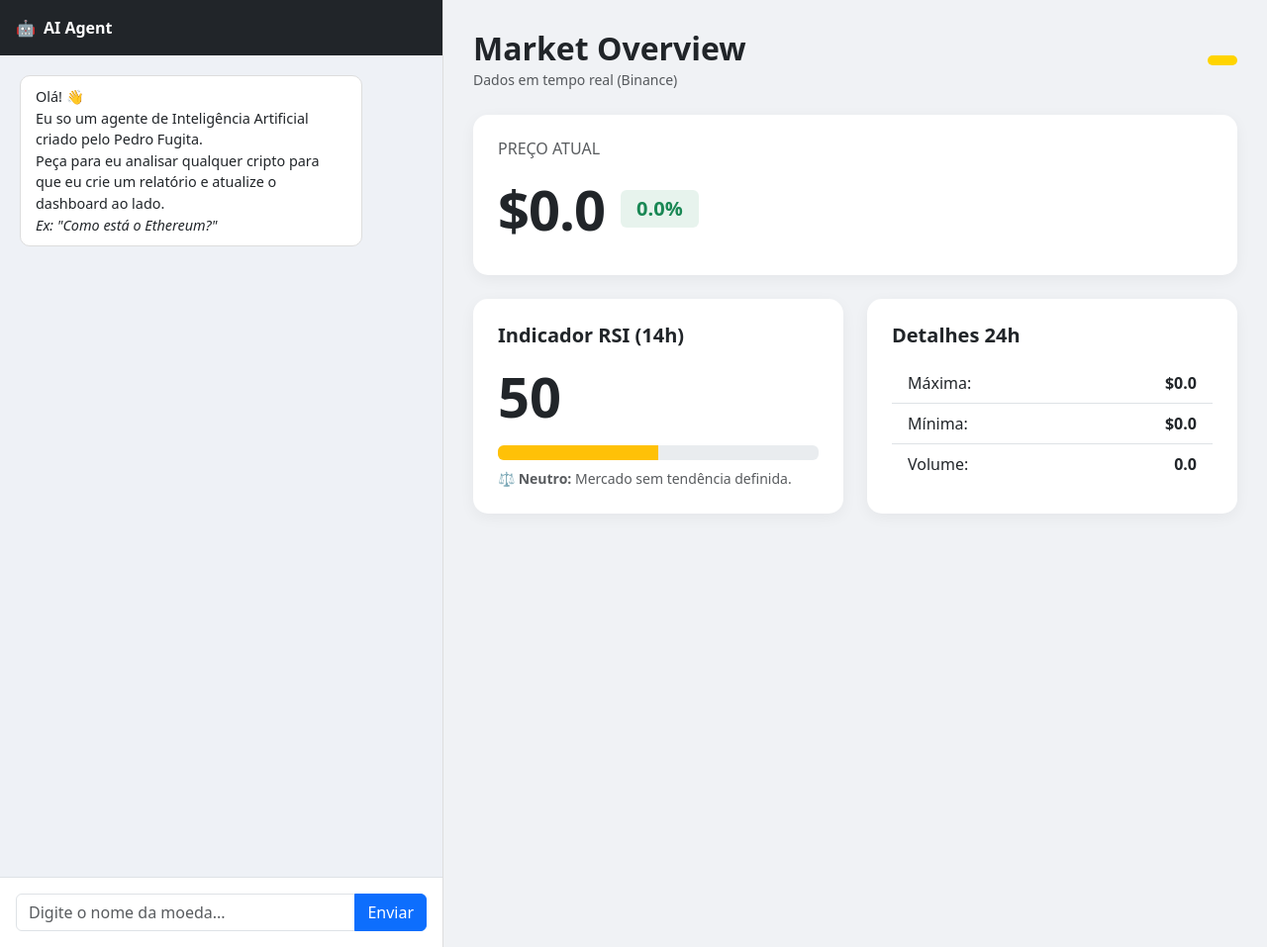
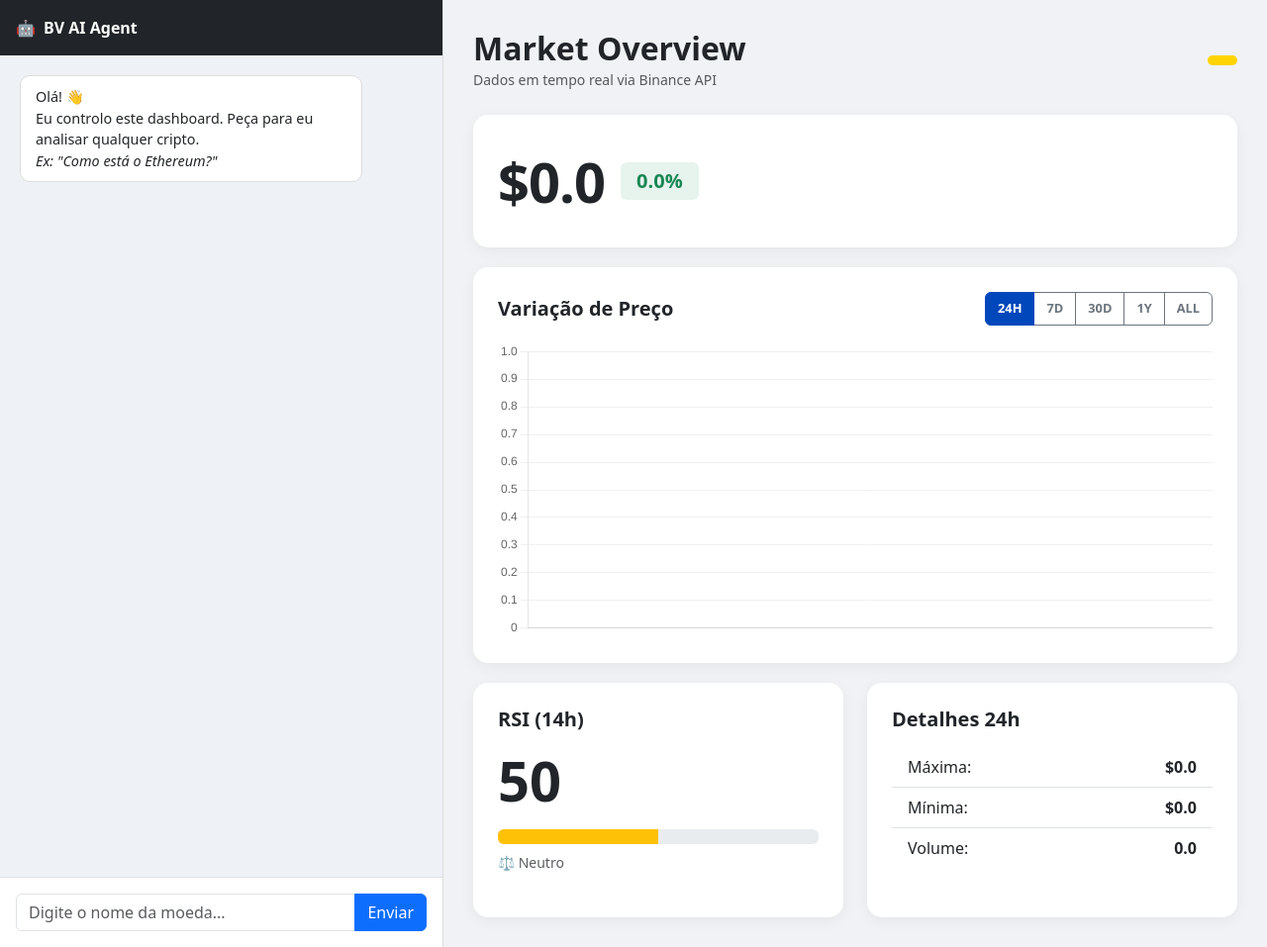
Before and after one commit to pedrofugita/crypto-agent, a Django app: page / in a window 1280 px wide. Shown: the whole page at 99% size. Run offline with Django 5.2, Linux system fonts and the light colour scheme; data that the repository does not hold is empty; some libraries are stand-ins or nearby versions.

Commit message:
Feature: adição do gráfico de valor em relação ao tempo.

```diff
--- a/core/urls.py
+++ b/core/urls.py
@@ -1,9 +1,10 @@
 from django.contrib import admin
 from django.urls import path
-from crypto.views import index, get_bot_response
+from crypto.views import index, get_bot_response, get_chart_data
 
 urlpatterns = [
     path('admin/', admin.site.urls),
     path('', index, name='home'),
     path('api/chat/', get_bot_response, name='api_chat'),
+    path('api/chart/', get_chart_data, name='api_chart'),
 ]
--- a/crypto/templates/dashboard.html
+++ b/crypto/templates/dashboard.html
@@ -3,50 +3,46 @@
 <head>
     <meta charset="UTF-8">
     <meta name="viewport" content="width=device-width, initial-scale=1.0">
-    <title>Crypto Agent AI</title>
+    <title>BV Intelligent Terminal</title>
     <link href="https://cdn.jsdelivr.net/npm/bootstrap@5.3.0/dist/css/bootstrap.min.css" rel="stylesheet">
+    <script src="https://cdn.jsdelivr.net/npm/chart.js"></script>
     <style>
         body { background-color: #f0f2f5; height: 100vh; overflow: hidden; }
         .main-container { height: 100vh; display: flex; }
-
-        /* Coluna da Esquerda (Chat) */
         .chat-sidebar { width: 35%; background: white; border-right: 1px solid #ddd; display: flex; flex-direction: column; }
         .chat-messages { flex: 1; overflow-y: auto; padding: 20px; background: #eef1f6; }
         .message { padding: 10px 15px; margin-bottom: 10px; border-radius: 10px; max-width: 85%; font-size: 0.9rem; }
         .user-msg { background: #0047bb; color: white; align-self: flex-end; margin-left: auto; }
         .bot-msg { background: white; border: 1px solid #ddd; align-self: flex-start; }
-
-        /* Coluna da Direita (Dashboard) */
         .dashboard-content { width: 65%; padding: 30px; overflow-y: auto; }
-        .big-card { background: white; border-radius: 15px; padding: 25px; box-shadow: 0 4px 15px rgba(0,0,0,0.05); transition: all 0.3s; }
+        .big-card { background: white; border-radius: 15px; padding: 25px; box-shadow: 0 4px 15px rgba(0,0,0,0.05); transition: all 0.3s; margin-bottom: 20px; }
         .price-display { font-size: 3.5rem; font-weight: 800; letter-spacing: -1px; }
         .symbol-badge { background: #ffd400; color: #000; padding: 5px 15px; border-radius: 20px; font-weight: bold; text-transform: uppercase; }
+        /* Estilo dos botões de gráfico */
+        .chart-btn { font-size: 0.8rem; font-weight: 600; }
+        .chart-btn.active { background-color: #0047bb; color: white; border-color: #0047bb; }
     </style>
 </head>
 <body>
 
 <div class="container-fluid p-0 main-container">
-
     <div class="chat-sidebar">
         <div class="p-3 bg-dark text-white d-flex align-items-center gap-2">
-            <span>🤖</span> <strong>AI Agent</strong>
+            <span>🤖</span> <strong>BV AI Agent</strong>
         </div>
-
         <div class="chat-messages" id="chat-box">
             <div class="message bot-msg">
-                Olá! 👋 <br>Eu so um agente de Inteligência Artificial criado pelo Pedro Fugita.
-                <br> Peça para eu analisar qualquer cripto para que eu crie um relatório e atualize o dashboard ao lado.<br>
+                Olá! 👋 <br>Eu controlo este dashboard. Peça para eu analisar qualquer cripto.<br>
                 <em>Ex: "Como está o Ethereum?"</em>
             </div>
         </div>
-
         <div class="p-3 bg-white border-top">
             <div class="input-group">
                 <input type="text" id="user-input" class="form-control" placeholder="Digite o nome da moeda..." onkeypress="handleEnter(event)">
                 <button class="btn btn-primary" onclick="sendMessage()">Enviar</button>
             </div>
             <div id="loading" class="text-center mt-2 small text-muted" style="display:none;">
-                Consultando mercado... ⏳
+                Consultando Binance & Gemini... ⏳
             </div>
         </div>
     </div>
@@ -55,15 +51,14 @@
         <div class="d-flex justify-content-between align-items-center mb-4">
             <div>
                 <h2 class="fw-bold mb-0">Market Overview</h2>
-                <small class="text-muted">Dados em tempo real (Binance)</small>
+                <small class="text-muted">Dados em tempo real via Binance API</small>
             </div>
             <span class="symbol-badge" id="live-symbol">{{ data.symbol }}</span>
         </div>
 
-        <div class="row mb-4">
+        <div class="row">
             <div class="col-12">
                 <div class="big-card">
-                    <h6 class="text-muted text-uppercase">Preço Atual</h6>
                     <div class="d-flex align-items-center gap-3">
                         <div class="price-display" id="live-price">${{ data.price }}</div>
                         <div id="live-change-container" class="px-3 py-1 rounded fs-5 fw-bold
@@ -76,36 +71,43 @@
         </div>
 
         <div class="row">
+            <div class="col-12">
+                <div class="big-card">
+                    <div class="d-flex justify-content-between align-items-center mb-3">
+                        <h5 class="fw-bold m-0">Variação de Preço</h5>
+                        <div class="btn-group" role="group">
+                            <button type="button" class="btn btn-outline-secondary chart-btn active" onclick="loadChart('24h', this)">24H</button>
+                            <button type="button" class="btn btn-outline-secondary chart-btn" onclick="loadChart('7d', this)">7D</button>
+                            <button type="button" class="btn btn-outline-secondary chart-btn" onclick="loadChart('30d', this)">30D</button>
+                            <button type="button" class="btn btn-outline-secondary chart-btn" onclick="loadChart('1y', this)">1Y</button>
+                            <button type="button" class="btn btn-outline-secondary chart-btn" onclick="loadChart('all', this)">ALL</button>
+                        </div>
+                    </div>
+                    <div style="height: 300px;">
+                        <canvas id="priceChart"></canvas>
+                    </div>
+                </div>
+            </div>
+        </div>
+
+        <div class="row">
             <div class="col-md-6">
                 <div class="big-card h-100">
-                    <h5 class="fw-bold mb-3">Indicador RSI (14h)</h5>
+                    <h5 class="fw-bold mb-3">RSI (14h)</h5>
                     <h2 class="display-4 fw-bold mb-3" id="live-rsi-val">{{ data.rsi }}</h2>
-
                     <div class="progress" style="height: 15px;">
-                        <div id="rsi-bar" class="progress-bar" role="progressbar"
-                             style="width: {{ data.rsi }}%;"
-                             aria-valuenow="{{ data.rsi }}" aria-valuemin="0" aria-valuemax="100">
-                        </div>
+                        <div id="rsi-bar" class="progress-bar" role="progressbar" style="width: {{ data.rsi }}%;"></div>
                     </div>
-                    <small class="text-muted mt-2 d-block" id="rsi-status">
-                        Aguardando análise...
-                    </small>
+                    <small class="text-muted mt-2 d-block" id="rsi-status">Aguardando...</small>
                 </div>
             </div>
-
             <div class="col-md-6">
                 <div class="big-card h-100">
                     <h5 class="fw-bold mb-3">Detalhes 24h</h5>
                     <ul class="list-group list-group-flush">
-                        <li class="list-group-item d-flex justify-content-between">
-                            <span>Máxima:</span> <strong id="live-high">${{ data.high }}</strong>
-                        </li>
-                        <li class="list-group-item d-flex justify-content-between">
-                            <span>Mínima:</span> <strong id="live-low">${{ data.low }}</strong>
-                        </li>
-                        <li class="list-group-item d-flex justify-content-between">
-                            <span>Volume:</span> <strong id="live-vol">{{ data.volume }}</strong>
-                        </li>
+                        <li class="list-group-item d-flex justify-content-between"><span>Máxima:</span> <strong id="live-high">${{ data.high }}</strong></li>
+                        <li class="list-group-item d-flex justify-content-between"><span>Mínima:</span> <strong id="live-low">${{ data.low }}</strong></li>
+                        <li class="list-group-item d-flex justify-content-between"><span>Volume:</span> <strong id="live-vol">{{ data.volume }}</strong></li>
                     </ul>
                 </div>
             </div>
@@ -114,9 +116,69 @@
 </div>
 
 <script>
-    // Inicializa a cor da barra RSI ao carregar
-    updateRsiColor({{ data.rsi }});
+    let currentSymbol = "{{ data.symbol }}";
+    let myChart = null; // Variável global para o gráfico
 
+    // Inicialização
+    document.addEventListener('DOMContentLoaded', () => {
+        updateRsiColor({{ data.rsi }});
+        loadChart('24h', null); // Carrega gráfico inicial
+    });
+
+    // --- FUNÇÃO DO GRÁFICO ---
+    async function loadChart(period, btnElement) {
+        // Atualiza botões visuais
+        if (btnElement) {
+            document.querySelectorAll('.chart-btn').forEach(b => b.classList.remove('active'));
+            btnElement.classList.add('active');
+        }
+
+        // Busca dados na nossa API nova
+        const response = await fetch(`/api/chart/?symbol=${currentSymbol}&period=${period}`);
+        const result = await response.json();
+        const prices = result.data.map(d => d.price);
+        const labels = result.data.map(d => d.time);
+
+        // Renderiza
+        const ctx = document.getElementById('priceChart').getContext('2d');
+
+        // Se já existe gráfico, destrói para criar o novo
+        if (myChart) myChart.destroy();
+
+        // Cria gradiente bonito (Estilo Banco)
+        let gradient = ctx.createLinearGradient(0, 0, 0, 400);
+        gradient.addColorStop(0, 'rgba(0, 71, 187, 0.3)'); // Azul BV
+        gradient.addColorStop(1, 'rgba(0, 71, 187, 0)');
+
+        myChart = new Chart(ctx, {
+            type: 'line',
+            data: {
+                labels: labels,
+                datasets: [{
+                    label: 'Preço (USD)',
+                    data: prices,
+                    borderColor: '#0047bb',
+                    backgroundColor: gradient,
+                    borderWidth: 2,
+                    pointRadius: 0, // Remove bolinhas para linha limpa
+                    fill: true,
+                    tension: 0.1 // Linha levemente curva
+                }]
+            },
+            options: {
+                responsive: true,
+                maintainAspectRatio: false,
+                plugins: { legend: { display: false } }, // Esconde legenda feia
+                scales: {
+                    x: { grid: { display: false }, ticks: { maxTicksLimit: 8 } },
+                    y: { grid: { color: '#f0f0f0' } }
+                },
+                interaction: { intersect: false, mode: 'index' }
+            }
+        });
+    }
+
+    // --- FUNÇÕES DO CHAT (IGUAIS ANTES) ---
     function handleEnter(e) { if (e.key === 'Enter') sendMessage(); }
 
     async function sendMessage() {
@@ -124,10 +186,8 @@
         const text = input.value.trim();
         const chatBox = document.getElementById('chat-box');
         const loading = document.getElementById('loading');
-
         if (!text) return;
 
-        // Adiciona msg do usuário
         chatBox.innerHTML += `<div class="message user-msg">${text}</div>`;
         input.value = '';
         loading.style.display = 'block';
@@ -139,25 +199,22 @@
                 body: JSON.stringify({ message: text })
             });
             const data = await res.json();
-
-            // Adiciona resposta do Bot
             chatBox.innerHTML += `<div class="message bot-msg">${data.response}</div>`;
 
-            // SE A API TROUXE DADOS NOVOS, ATUALIZA O DASHBOARD (MÁGICA AQUI)
             if (data.update_dashboard && data.data) {
                 updateDashboard(data.data);
             }
-
         } catch (err) {
-            chatBox.innerHTML += `<div class="message bot-msg text-danger">Erro de conexão.</div>`;
+            chatBox.innerHTML += `<div class="message bot-msg text-danger">Erro.</div>`;
         }
-
         loading.style.display = 'none';
         chatBox.scrollTop = chatBox.scrollHeight;
     }
 
     function updateDashboard(data) {
-        // 1. Atualiza Textos
+        currentSymbol = data.symbol; // Atualiza símbolo global
+
+        // Atualiza textos
         document.getElementById('live-symbol').innerText = data.symbol;
         document.getElementById('live-price').innerText = "$" + data.price;
         document.getElementById('live-change').innerText = data.change_percent;
@@ -166,36 +223,33 @@
         document.getElementById('live-low').innerText = "$" + data.low;
         document.getElementById('live-vol').innerText = data.volume;
 
-        // 2. Atualiza Cores e Barras (Dinâmico)
+        // Atualiza cor da variação
         const changeContainer = document.getElementById('live-change-container');
-        if (data.change_percent < 0) {
-            changeContainer.className = "px-3 py-1 rounded fs-5 fw-bold bg-danger bg-opacity-10 text-danger";
-        } else {
-            changeContainer.className = "px-3 py-1 rounded fs-5 fw-bold bg-success bg-opacity-10 text-success";
-        }
+        changeContainer.className = data.change_percent < 0
+            ? "px-3 py-1 rounded fs-5 fw-bold bg-danger bg-opacity-10 text-danger"
+            : "px-3 py-1 rounded fs-5 fw-bold bg-success bg-opacity-10 text-success";
 
-        // 3. Atualiza Barra RSI
-        const rsiBar = document.getElementById('rsi-bar');
-        rsiBar.style.width = data.rsi + "%";
+        // Atualiza RSI
+        document.getElementById('rsi-bar').style.width = data.rsi + "%";
         updateRsiColor(data.rsi);
+
+        // RECARREGA O GRÁFICO AUTOMATICAMENTE COM O NOVO ATIVO
+        loadChart('24h', document.querySelector('.chart-btn'));
     }
 
     function updateRsiColor(value) {
         const bar = document.getElementById('rsi-bar');
         const status = document.getElementById('rsi-status');
-
-        // Remove classes antigas
-        bar.classList.remove('bg-success', 'bg-danger', 'bg-warning', 'text-dark');
-
+        bar.className = 'progress-bar';
         if (value > 70) {
             bar.classList.add('bg-danger');
-            status.innerHTML = "🔥 <strong>Sobrecomprado:</strong> Alta probabilidade de correção (Venda).";
+            status.innerHTML = "🔥 Sobrecomprado";
         } else if (value < 30) {
             bar.classList.add('bg-success');
-            status.innerHTML = "💎 <strong>Sobrevendido:</strong> O preço está descontado (Compra).";
+            status.innerHTML = "💎 Sobrevendido";
         } else {
             bar.classList.add('bg-warning');
-            status.innerHTML = "⚖️ <strong>Neutro:</strong> Mercado sem tendência definida.";
+            status.innerHTML = "⚖️ Neutro";
         }
     }
 </script>
--- a/crypto/views.py
+++ b/crypto/views.py
@@ -3,7 +3,7 @@ from django.http import JsonResponse
 from django.views.decorators.csrf import csrf_exempt
 import json
 import markdown
-from .services import get_binance_data, get_ai_analysis, extract_symbol_from_text
+from .services import get_binance_data, get_ai_analysis, extract_symbol_from_text, get_historical_candles
 
 def index(request):
     """
@@ -62,3 +62,26 @@ def get_bot_response(request):
             return JsonResponse({'response': f"Erro interno: {str(e)}", 'update_dashboard': False})
 
     return JsonResponse({'error': 'Bad Request'}, status=400)
+
+@csrf_exempt
+def get_chart_data(request):
+    symbol = request.GET.get('symbol', 'BTCUSDT')
+    period = request.GET.get('period', '24h') # Padrão: Últimas 24h
+
+    # Lógica de mapeamento: Botão -> Configuração da Binance
+    # Se o usuário pede "24h", mostramos velas de 1h.
+    # Se pede "1M" (mês), mostramos velas de 1d (diário).
+
+    config = {
+        '24h': {'interval': '1h', 'limit': 24},   # Últimas 24 horas (velas de 1h)
+        '7d':  {'interval': '4h', 'limit': 42},   # Última semana (velas de 4h)
+        '30d': {'interval': '1d', 'limit': 30},   # Último mês (velas diárias)
+        '1y':  {'interval': '1w', 'limit': 52},   # Último ano (velas semanais)
+        'all': {'interval': '1M', 'limit': 60}    # Tudo (velas mensais - 5 anos)
+    }
+
+    params = config.get(period, config['24h'])
+
+    chart_data = get_historical_candles(symbol, params['interval'], params['limit'])
+
+    return JsonResponse({'data': chart_data})
```
Also changed, not shown: crypto/services.py (+31 -0 lines).
